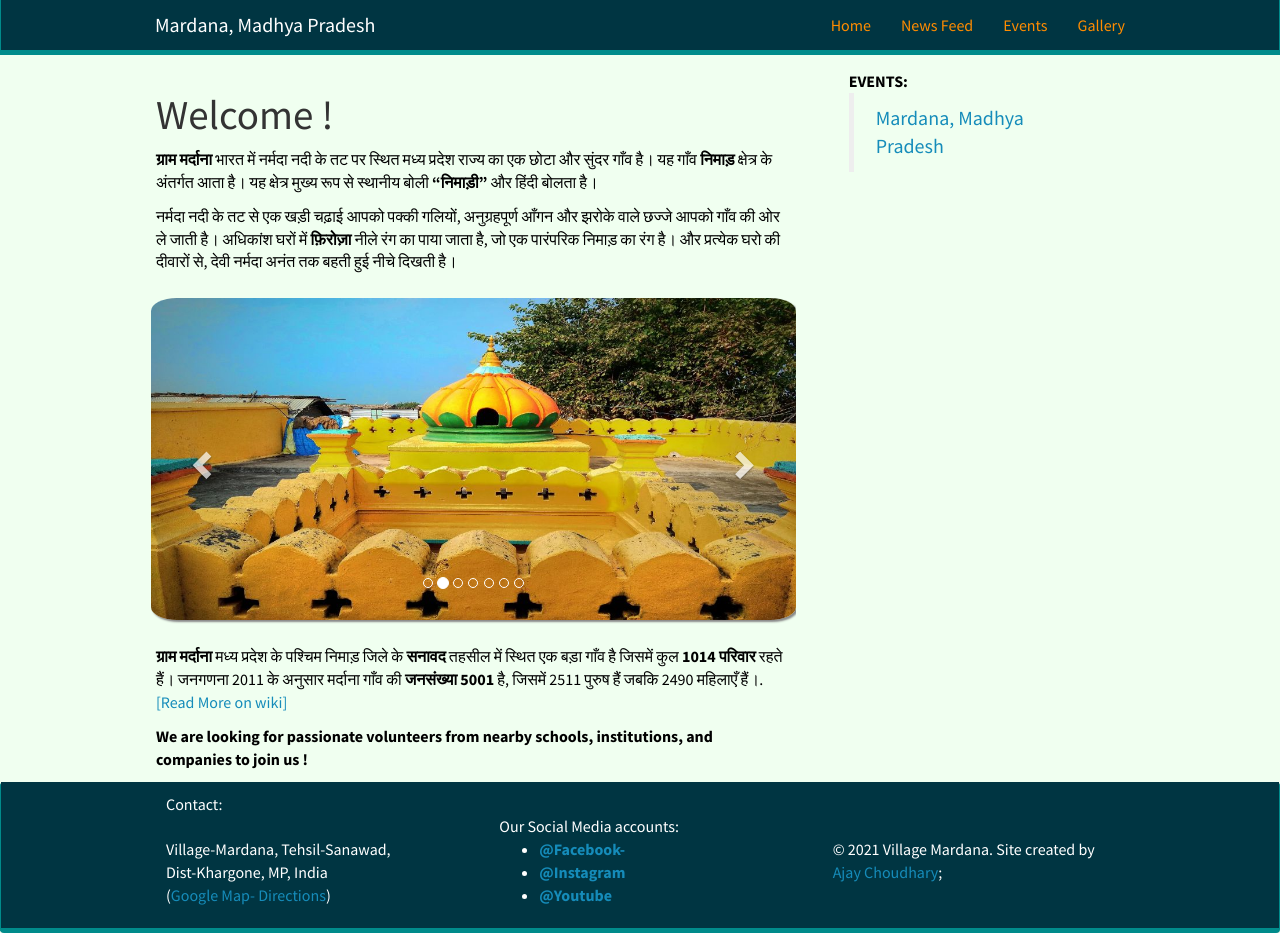
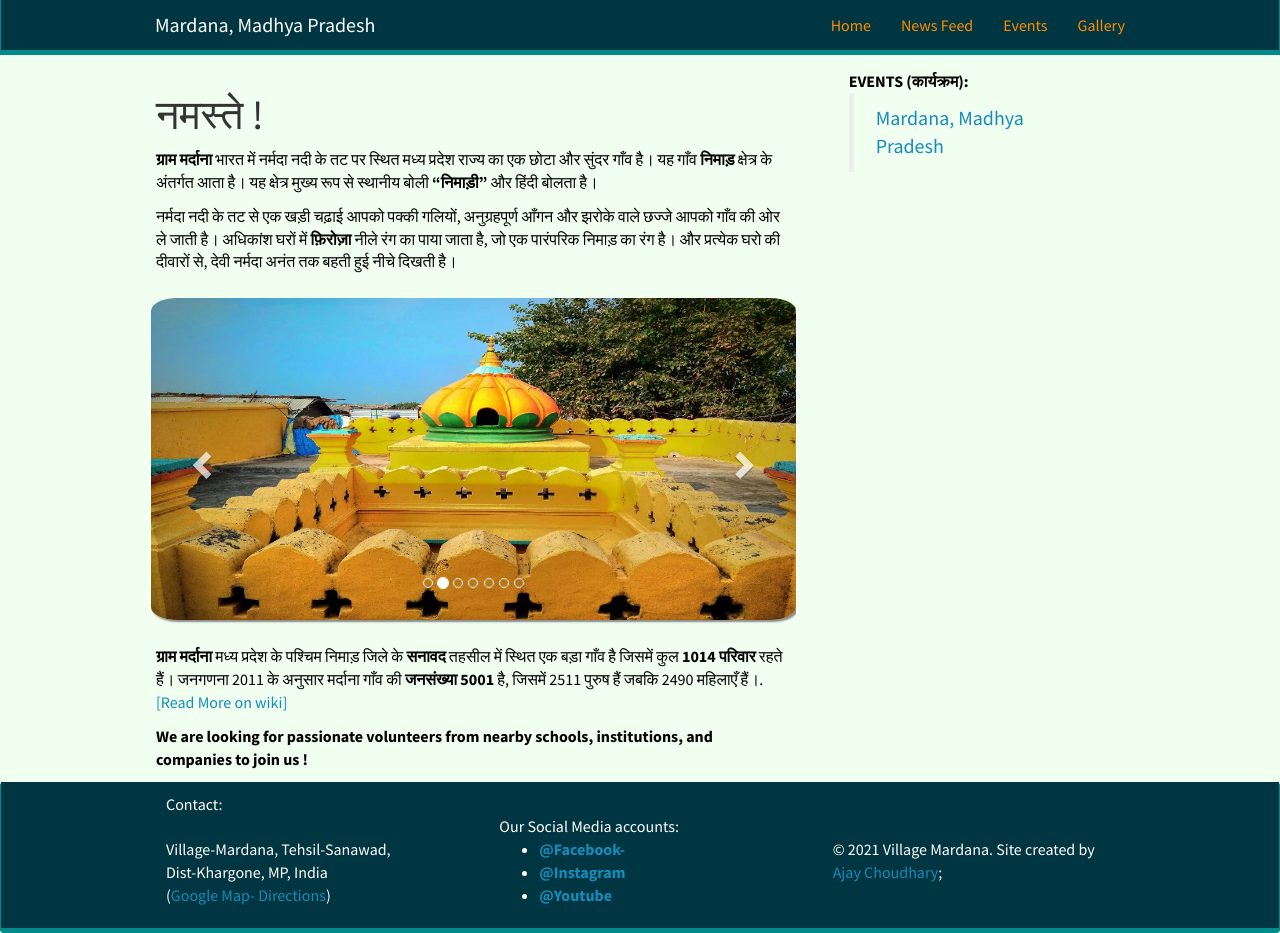
Before and after one commit to village-mardana/village-mardana.github.io, a Jekyll site: the page built from _pages/home.md, in a window 1280 px wide and 933 px high. Built offline with Jekyll 4.4.1, drawn with Linux system fonts in a browser that asks for light colours; nearby versions of some CDN libraries.

Commit message:
Update homelay.html

```diff
--- a/_layouts/homelay.html
+++ b/_layouts/homelay.html
@@ -3,13 +3,13 @@ layout: default
 ---
 
   <div id="homeid" class="col-sm-8">
-        <h1>Welcome !</h1>
+        <h1>नमस्ते !</h1>
 
 	{{ content }}
   </div>
   <div id="newsid" class="col-sm-4" >
 	<div class="col-sm-12">
-	    <b>EVENTS:</b>
+	    <b>EVENTS (कार्यक्रम):</b>
 	<div class="fb-page" data-href="https://www.facebook.com/villagemardana" data-tabs="events" data-width="310px" data-height="" data-small-header="true" data-adapt-container-width="false" data-hide-cover="true" data-show-facepile="true"><blockquote cite="https://www.facebook.com/villagemardana" class="fb-xfbml-parse-ignore"><a href="https://www.facebook.com/villagemardana">Mardana, Madhya Pradesh</a></blockquote></div>
 		</br>
 	</br>
```
